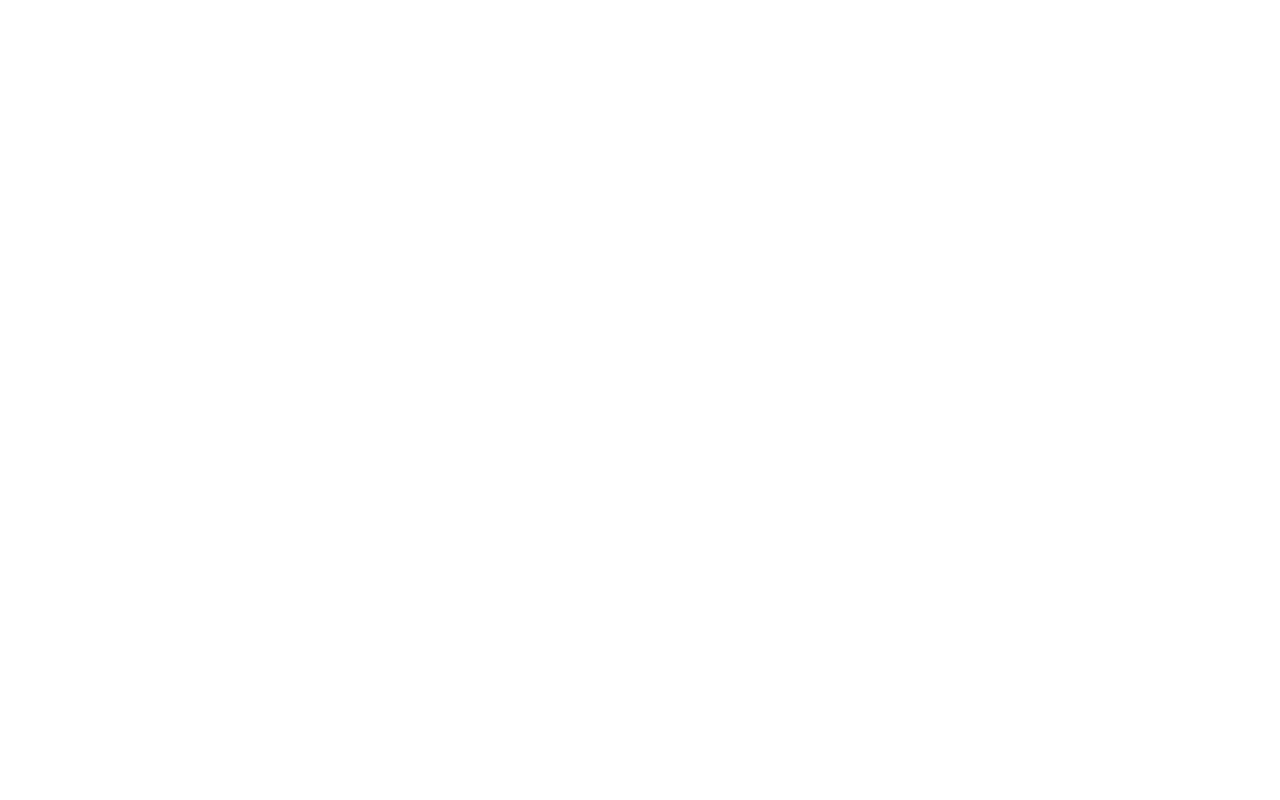
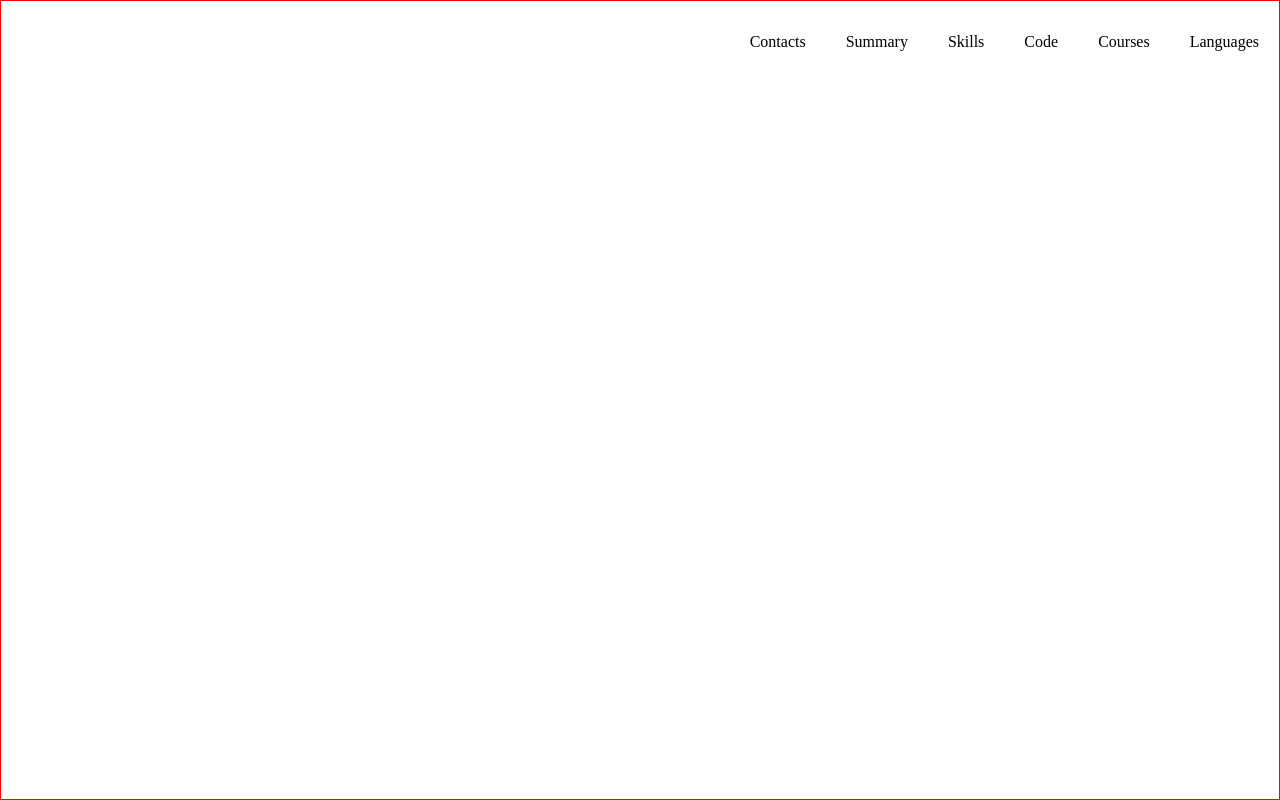
Before and after one commit to Gilfanova1987/rsschool-cv, a plain HTML site: page index.html in a window 1280 px wide. Drawn offline with Linux system fonts and the light colour scheme.

Commit message:
feat: add header

```diff
--- a/index.html
+++ b/index.html
@@ -9,5 +9,26 @@
     <title>cv</title>
 </head>
 <body>
+    <header class="header">
+        <div class="container">
+            <nav class="nav">
+                <ul class="nav-list">
+                    <li class="nav-item"><a href="#contacts" class="nav-link">Contacts</a></li>
+                    <li class="nav-item"><a href="#summary" class="nav-link">Summary</a></li>
+                    <li class="nav-item"><a href="#skills" class="nav-link">Skills</a></li>
+                    <li class="nav-item"><a href="#code" class="nav-link">Code</a></li>
+                    <li class="nav-item"><a href="#courses" class="nav-link">Courses</a></li>
+                    <li class="nav-item"><a href="#languages" class="nav-link">Languages</a></li>
+                </ul>
+            </nav>
+        </div>
+    </header>
+    <main class="main">
+        <div class="container"></div>
+    </main>
+    <footer class="footer">
+        <div class="container"></div>
+    </footer>
+
 </body>
 </html>
--- a/style.css
+++ b/style.css
@@ -1,3 +1,45 @@
+@font-face {
+    font-family: Montserrat-Regular;
+    src: url("assets/fonts/Montserrat-Regular.ttf");
+    font-weight: 400;
+    }
+@font-face {
+    font-family: 'Montserrat-Bold';
+    src: url("assets/fonts/Montserrat-Bold.ttf");
+    font-weight: 700;
+    }
+body {
+    font-family: Montserrat;
+    border: 1px solid red;
+    min-height: 100vh;
+    margin: 0;
+    padding: 0;
+    display: flex;
+    flex-direction: column;
+    justify-content: space-between;
+}
+.container {
+    max-width: 1440px;
+    margin: 0 auto;
+}
+.nav-list {
+    display: flex;
+    justify-content: flex-end;
+    align-items: center;
+    list-style: none;
+}
+.nav-link {
+    padding: 0 20px;
+    line-height: 50px;
+    text-decoration: none;
+    color: black;
+    font-size: 16px;
+    transition: .3s;
+}
+html {
+    scroll-behavior: smooth;
+}
+
 * {
     box-sizing: border-box;
 }
```
